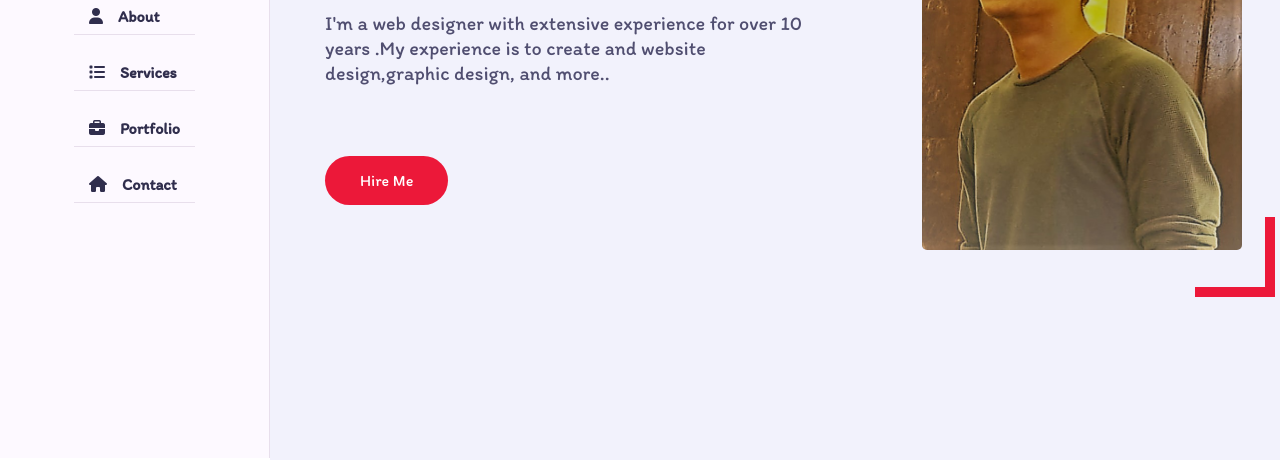
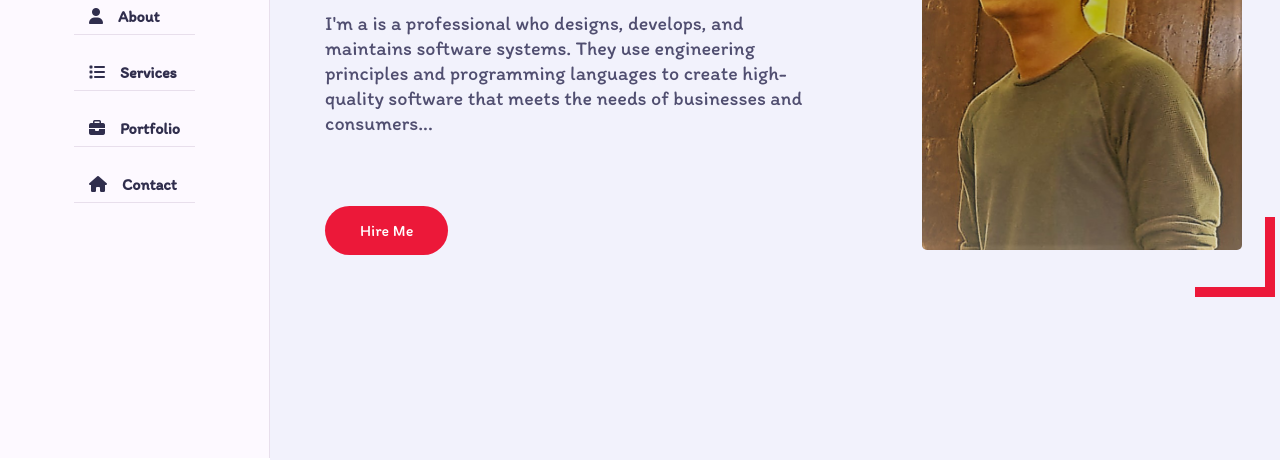
Before and after one commit to ANIKEtguPta77/Maincv, a plain HTML site: page index.html in a window 1280 px wide. Shown: the part 342-802 px from the top of the page. Drawn offline with nearby package versions, Linux system fonts and the light colour scheme; a web font is replaced by a local one.

Commit message:
Update index.html

```diff
--- a/index.html
+++ b/index.html
@@ -52,8 +52,7 @@
                         <div class="home-info padd-15 " data-aos="fade-down-left">
                             <h3 class="hello">Hello,my name is <span class="name">Aniket Gupta</span></h3>
                             <h3 class="my-profession">I ' m a <span class="typing">Web designer</span> </h3>
-                            <p>I'm a web designer with extensive experience for over 10 years .My experience is to
-                                create and website design,graphic design, and more..</p>
+                            <p>I'm a is a professional who designs, develops, and maintains software systems. They use engineering principles and programming languages to create high-quality software that meets the needs of businesses and consumers...</p>
                             <a href="#contact" class="btn hire-me">Hire Me</a>
                         </div>
                         <div class="home-img padd-15" data-aos="fade-down-right">
```
